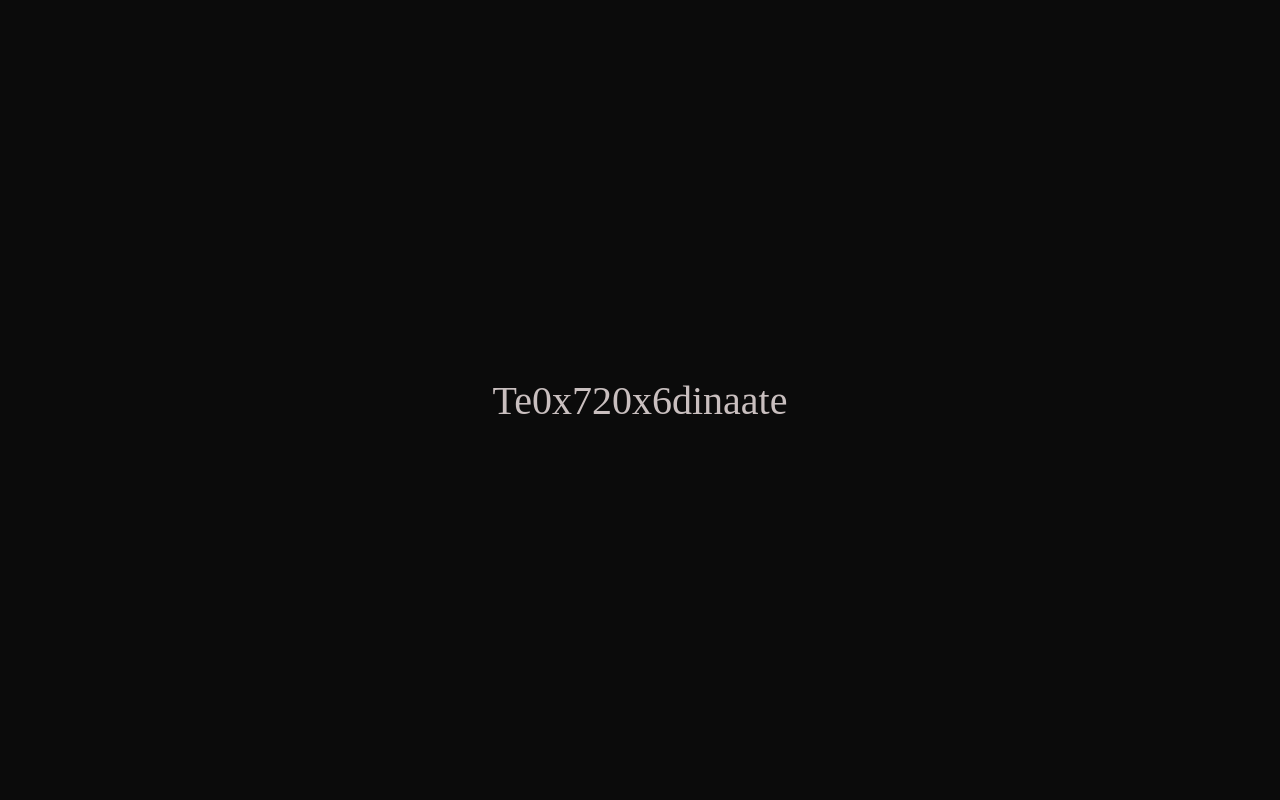
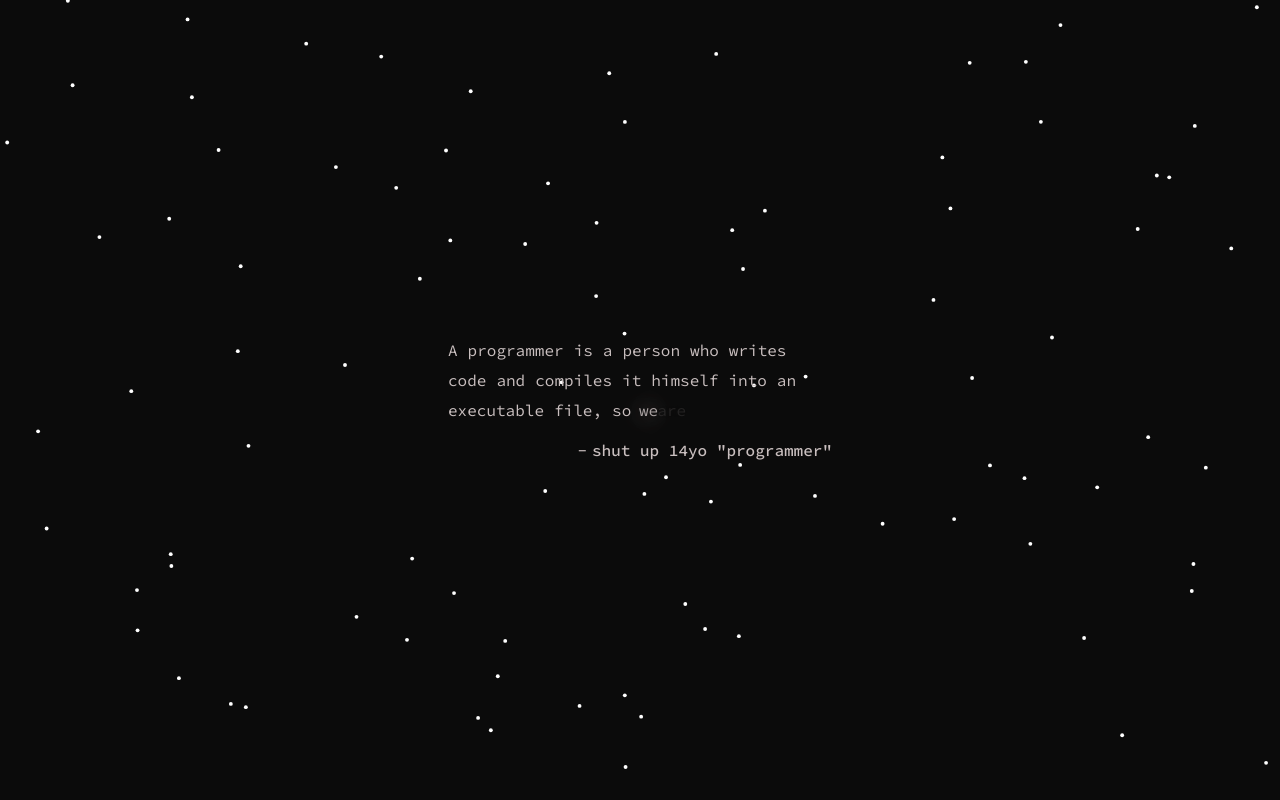
Before and after one commit to terminaate/old-site, a React (Vite) app: page / in a window 1280 px wide. Built offline with nearby package versions, Linux system fonts and the light colour scheme; a web font is replaced by a local one.

Commit message:
set default intro state to false, and add main screen animation (just opacity animation)

```diff
--- a/src/App.jsx
+++ b/src/App.jsx
@@ -3,7 +3,7 @@ import IntroScreen from './screens/IntroScreen/IntroScreen';
 import MainScreen from './screens/MainScreen/MainScreen';
 
 const App = () => {
-	const [isIntroEnded, setIsIntroEnded] = useState(true);
+	const [isIntroEnded, setIsIntroEnded] = useState(false);
 
 	return (
 		<>
--- a/src/components/Modal/Modal.module.css
+++ b/src/components/Modal/Modal.module.css
@@ -9,6 +9,7 @@
     background-color: var(--background-darked);
     backdrop-filter: blur(10px);
     transition: .3s ease-in;
+    z-index: 50;
 }
 
 .modalScreen[data-modal="false"] {
--- a/src/screens/MainScreen/MainScreen.module.css
+++ b/src/screens/MainScreen/MainScreen.module.css
@@ -8,6 +8,16 @@
     align-items: center;
     flex-direction: column;
     background-color: var(--background-primary);
+    animation: opacityAnim .4s both ease-in;
+}
+
+@keyframes opacityAnim {
+    from {
+        opacity: 0;
+    }
+    to {
+        opacity: 1;
+    }
 }
 
 .logo {
```
